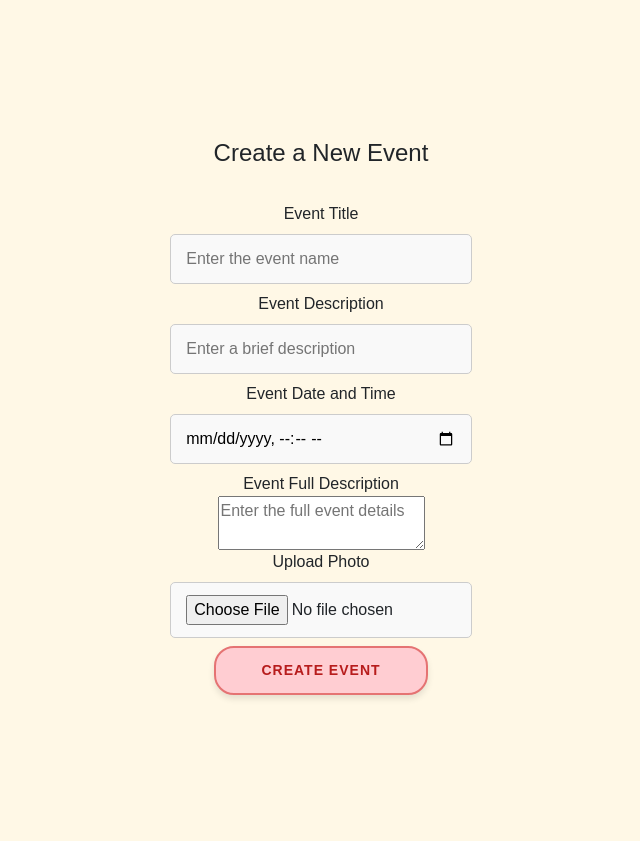
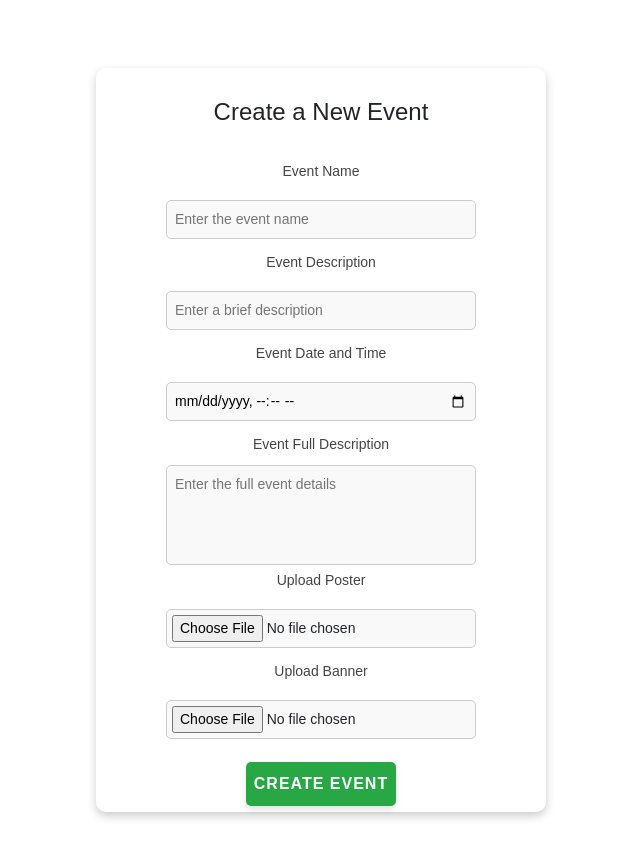
Before and after one commit to DABDULRAHAMAN/PLANIFY, a Flask app: page /events/Create in a window 1280 px wide. Shown: the whole page, without its empty margins (319-959 px from the left). Before the commit the page ends 699 px from the top, so only its background shows below. Run offline with Flask 3, Linux system fonts and the light colour scheme.

Commit message:
TAKE EVENT REG

```diff
--- a/reg_events.py
+++ b/reg_events.py
@@ -1,9 +1,68 @@
-from flask import Blueprint, render_template, request, session, redirect, url_for, flash
-from models import db, User, Event, Registration
+from flask import Blueprint, render_template, request, redirect, url_for, flash
+from werkzeug.utils import secure_filename
+from datetime import datetime
+import os
+from models import db, Event
 
 # Create Blueprint
 reg_events = Blueprint('reg_events', __name__, template_folder='templates')
 
-@reg_events.route('/Create')
+# Set the upload folder path
+UPLOAD_FOLDER = 'static/uploads'
+
+@reg_events.route('/Create', methods=['GET', 'POST'])
 def user_create_event():
+    if request.method == 'POST':
+        try:
+            # Retrieve form data
+            title = request.form['title']
+            short_desc = request.form['short_desc']
+            description = request.form['description']
+            datetime_str = request.form['datetime']
+            event_date = datetime.strptime(datetime_str, '%Y-%m-%dT%H:%M')  # Convert to datetime object
+
+            # Handle file uploads
+            short_photo = request.files['poster']
+            long_photo = request.files['banner']
+
+            # Save files to the /static/uploads folder
+            if not os.path.exists(UPLOAD_FOLDER):
+                os.makedirs(UPLOAD_FOLDER)
+
+            short_photo_filename = None
+            long_photo_filename = None
+
+            if short_photo:
+                short_photo_filename = secure_filename(short_photo.filename)
+                short_photo_path = os.path.join(UPLOAD_FOLDER, short_photo_filename)
+                short_photo.save(short_photo_path)
+
+            if long_photo:
+                long_photo_filename = secure_filename(long_photo.filename)
+                long_photo_path = os.path.join(UPLOAD_FOLDER, long_photo_filename)
+                long_photo.save(long_photo_path)
+
+            # Create a new Event object and add to the database
+            new_event = Event(
+                title=title,
+                short_desc=short_desc,
+                description=description,
+                date=event_date,
+                short_photo=f'/static/uploads/{short_photo_filename}' if short_photo_filename else None,
+                long_photo=f'/static/uploads/{long_photo_filename}' if long_photo_filename else None
+            )
+
+            db.session.add(new_event)
+            db.session.commit()
+
+            # Flash a success message and redirect
+            flash('Event created successfully!', 'success')
+            return redirect(url_for('reg_events.user_create_event'))
+
+        except Exception as e:
+            # Flash an error message
+            flash(f'An error occurred: {str(e)}', 'danger')
+            return redirect(url_for('reg_events.user_create_event'))
+
+    # Render the form for GET request
     return render_template('users/user_create_events.html')
--- a/static/users/user_create_events.css
+++ b/static/users/user_create_events.css
@@ -1,4 +1,4 @@
-/* General container to inherit styles from base.html */
+/* General styling for the page */
 body {
     font-family: Arial, sans-serif;
     margin: 0;
@@ -10,41 +10,43 @@ body {
     background-color: inherit; /* Use base.html background */
 }
 
-/* Card container */
+/* Container for the card */
 .create-event-container {
     background-color: #fff;
-    border-radius: 15px; /* Softer rounded edges */
-    box-shadow: 0 8px 20px rgba(0, 0, 0, 0.2); /* Stronger shadow for emphasis */
-    width: 450px; /* Wider for better spacing */
-    padding: 30px;
+    border-radius: 10px;
+    box-shadow: 0 4px 10px rgba(0, 0, 0, 0.2);
+    width: 450px; /* Standard size for a compact card */
+    padding: 20px;
+    text-align: left;
     box-sizing: border-box;
-    transition: transform 0.3s ease; /* Smooth hover effect */
-    text-align: left; /* Align text to the left */
-    margin-top: 50px;
+    position: relative;
+    margin-top: 80px;
 }
 
-.create-event-container:hover {
-    transform: translateY(-5px); /* Subtle elevation on hover */
+/* Header Title Styling */
+.create-event-container .header-title {
+    color: #fff;
+    text-align: center;
+    border-radius: 10px 10px 0 0;
+    margin: -20px -20px 20px -20px; /* Align with card edges */
 }
 
-/* Title styling */
-.create-event-container h1 {
-    font-size: 26px;
-    color: #333;
+.create-event-container .header-title h1 {
+    font-size: 20px;
+    margin: 0;
 }
 
 /* Form layout */
 .create-event-container form {
     display: flex;
+    gap: 5px;
     flex-direction: column;
-    gap: 15px; /* Uniform spacing between fields */
 }
 
 /* Form labels */
 .create-event-container form label {
     font-size: 14px;
     color: #444;
-    text-align: left;
     margin-bottom: 5px;
 }
 
@@ -52,11 +54,10 @@ body {
 .create-event-container form input,
 .create-event-container form textarea {
     width: 100%;
-    padding: 10px;
+    padding: 8px;
     border: 1px solid #ccc;
-    border-radius: 8px;
+    border-radius: 5px;
     font-size: 14px;
-    box-sizing: border-box;
     background-color: #f9f9f9;
 }
 
@@ -64,13 +65,13 @@ body {
 .create-event-container form textarea:focus {
     border-color: #28a745;
     outline: none;
-    box-shadow: 0 0 4px rgba(40, 167, 69, 0.5); /* Green focus effect */
+    box-shadow: 0 0 4px rgba(40, 167, 69, 0.5);
 }
 
 /* Textarea styling */
 .create-event-container form textarea {
     resize: none;
-    height: 120px; /* Slightly larger textarea */
+    height: 100px; /* Reduced height for a compact layout */
 }
 
 /* File input */
@@ -84,24 +85,18 @@ body {
     background-color: #28a745;
     color: #fff;
     border: none;
-    padding: 12px 0;
+    padding: 10px 0;
     font-size: 16px;
     font-weight: bold;
-    border-radius: 8px;
+    width: 150px;
+    border-radius: 5px;
     cursor: pointer;
+    margin-top: 10px;
     transition: background-color 0.3s ease, transform 0.2s ease;
-    margin-top: 10px;
-    width: 150px;
+    margin-bottom: 10px;
 }
 
 .create-event-container .submit-button:hover {
     background-color: #218838;
-    transform: scale(1.05); /* Slight scaling effect */
+    transform: scale(1.05);
 }
-
-/* Compact layout adjustments */
-.create-event-container form input,
-.create-event-container form textarea,
-.create-event-container form label {
-    margin: 0;
-}
--- a/templates/users/user_create_events.html
+++ b/templates/users/user_create_events.html
@@ -1,13 +1,13 @@
 {% extends 'base.html' %}
 
 {% block body %}
-    <link rel="stylesheet" href="{{ url_for('static', filename='users/create_events.css') }}">
+    <link rel="stylesheet" href="{{ url_for('static', filename='users/user_create_events.css') }}">
 
     <div class="create-event-container">
         <h1>Create a New Event</h1>
         <form method="POST" action="{{ url_for('reg_events.user_create_event') }}" enctype="multipart/form-data">
             <!-- Event Name -->
-            <label for="title">Event Title</label>
+            <label for="title">Event Name</label>
             <input type="text" id="title" name="title" placeholder="Enter the event name" required>
 
             <!-- Short Description -->
@@ -22,9 +22,13 @@
             <label for="description">Event Full Description</label>
             <textarea id="description" name="description" placeholder="Enter the full event details" required></textarea>
 
-            <!-- Photo Upload -->
-            <label for="photo">Upload Photo</label>
-            <input type="file" id="photo" name="photo" accept="image/*">
+            <!-- Poster Upload -->
+            <label for="poster">Upload Poster</label>
+            <input type="file" id="poster" name="poster" accept="image/*" required>
+
+            <!-- Banner Upload -->
+            <label for="banner">Upload Banner</label>
+            <input type="file" id="banner" name="banner" accept="image/*" required>
 
             <!-- Submit Button -->
             <button type="submit" class="submit-button">Create Event</button>
```
